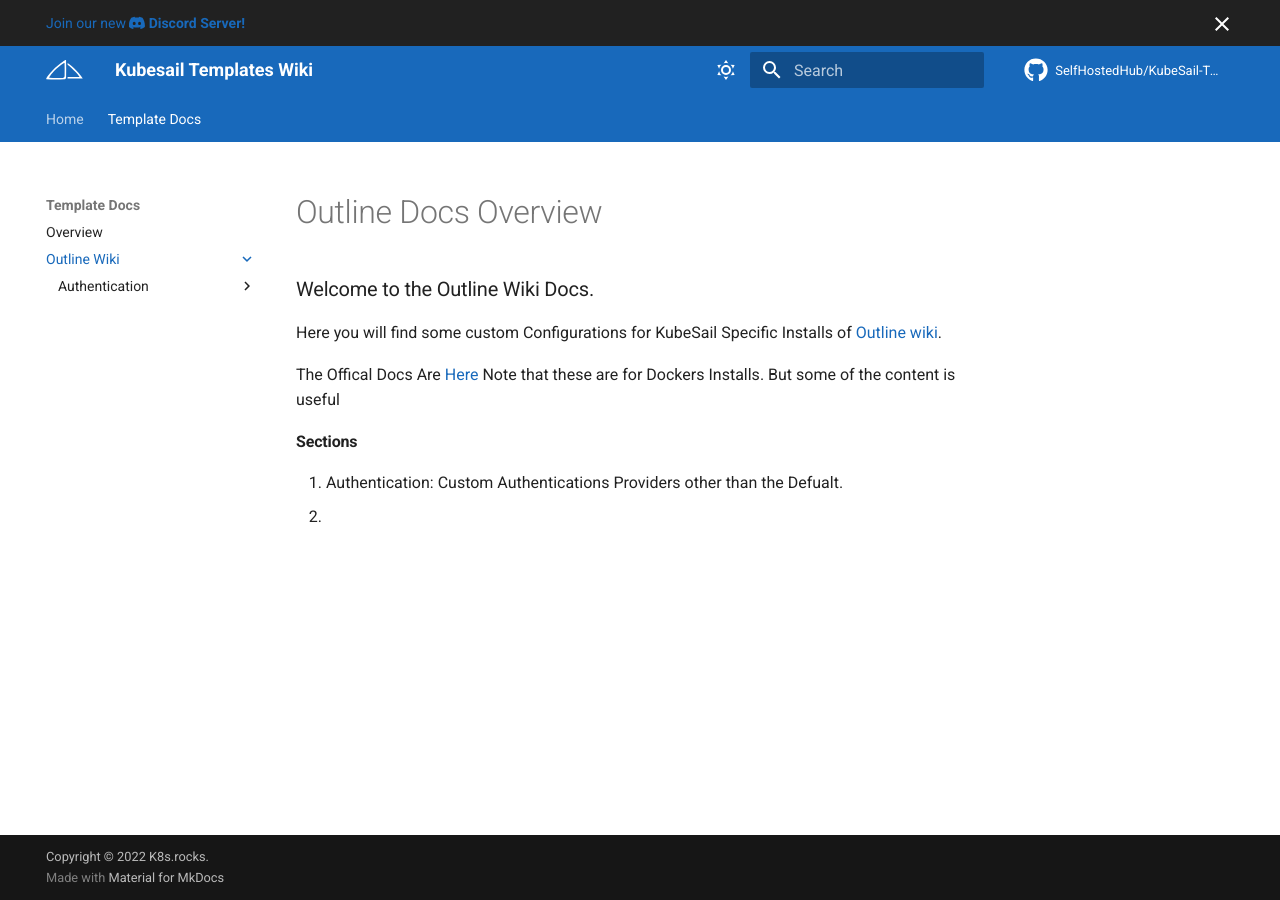
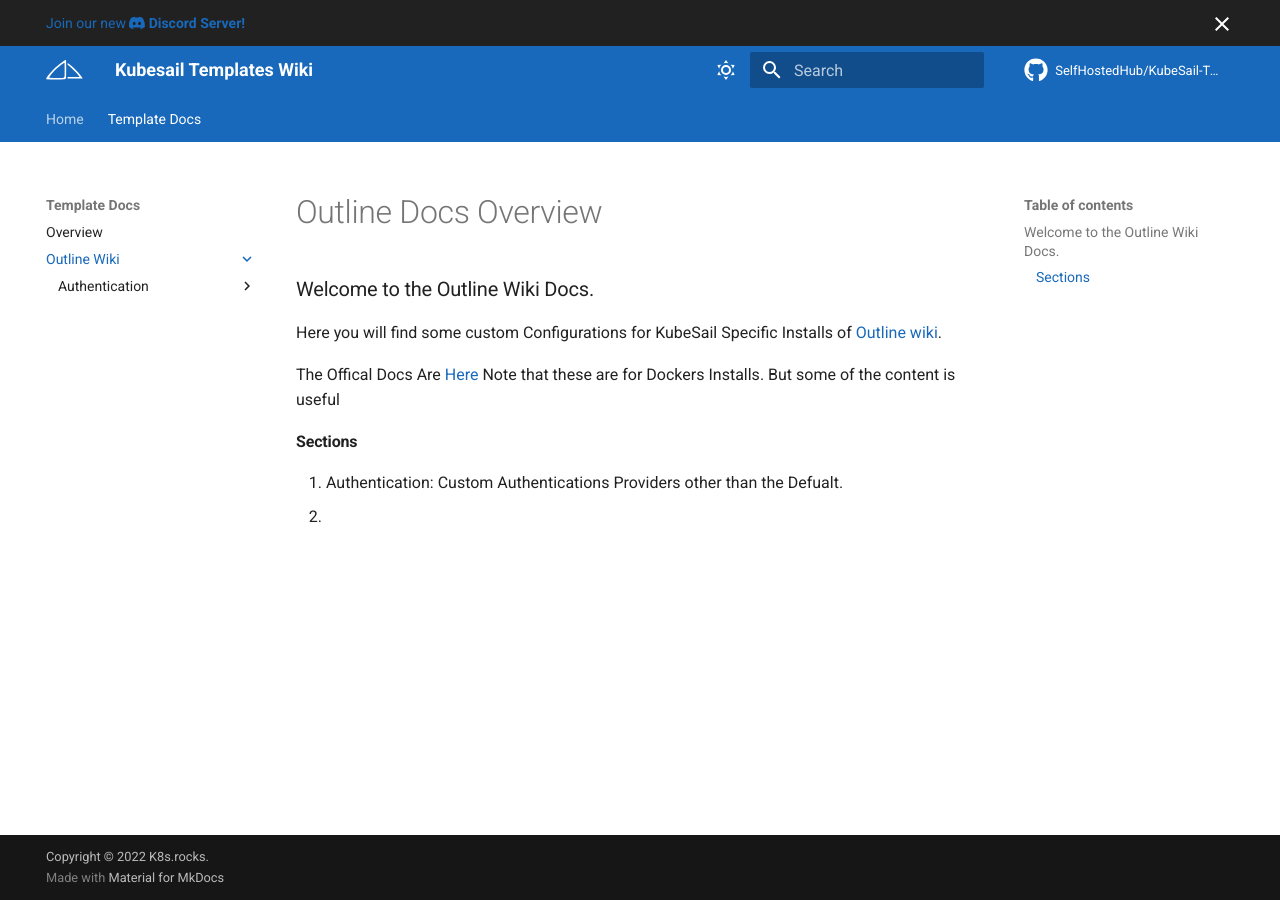
Before and after one commit to SelfHostedHub/KubeSail-Template-Docs, an MkDocs documentation site: the page built from docs/Template-Docs/Outline/index.md, in a window 1280 px wide. Built offline with MkDocs 1.6.1 and Material for MkDocs 9.7.7, drawn with Linux system fonts in a browser that asks for light colours; comment, search, counter and statistics services are not loaded; some of the changed lines change nothing that is shown.

Commit message:
Update mkdocs.yml

```diff
--- a/mkdocs.yml
+++ b/mkdocs.yml
@@ -45,8 +45,7 @@
                           name: Switch to light mode
 markdown_extensions:
         - toc:
-                  permalink: "#"
-                  toc_depth: "1-2"
+                  permalink: true
         - smarty
         - admonition
         - footnotes
```
